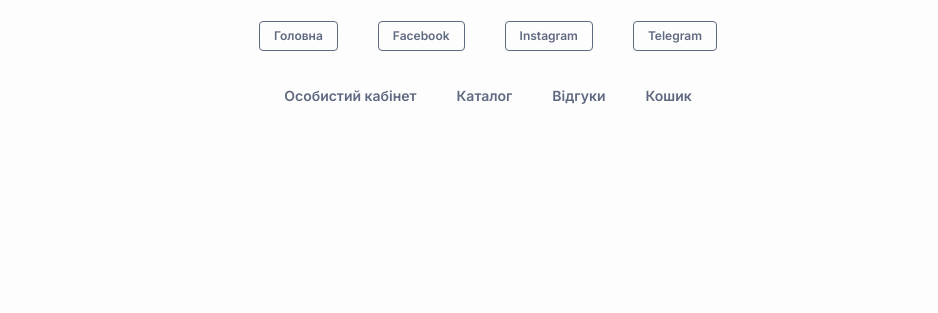
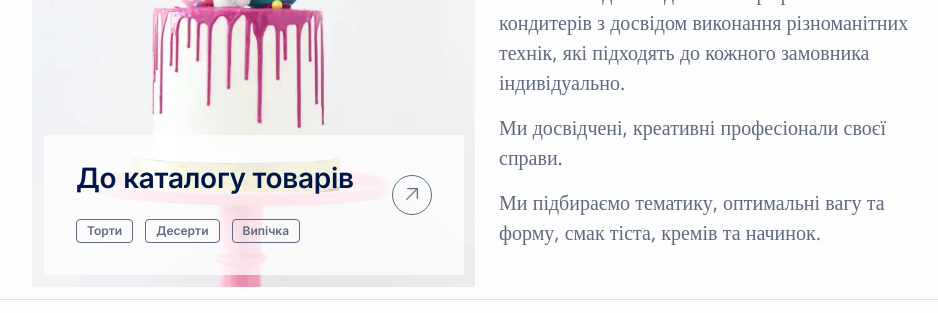
Before and after one commit to Elborn666/team-project-cake, a website built with Parcel: page src/index.html in a window 1280 px wide. Shown: the part 1420-1733 px from the top of the page, without its empty margins (152-1090 px from the left). Before the commit the page ends 1577 px from the top, so only its background shows below. Built offline with nearby package versions, Linux system fonts and the light colour scheme.

Commit message:
зробив секцію команда

```diff
--- a/src/partials/main/main_team.html
+++ b/src/partials/main/main_team.html
@@ -1,50 +1,43 @@
-<!-- <section class="team container">
-  <picture>
-    <source
-      media="(min-width: 320px) "
-      srcset="
-        ./images/hero-images/mobile/410x300.jpg
-      "
-      type="image/jpeg"
-    />
-    <source
-      media="(min-width: 480px) and (max-width: 991px)"
-      srcset="
-        ./images/hero-images/tablet/444x440.jpg 1x,
-        ./images/hero-images/tablet/888x880.jpg 2x
-      "
-      type="image/jpeg"
-      sizes="width: 444px"
-    />
-    <source
-      media="(min-width: 992px)"
-      srcset="
-        ./images/hero-images/desctop/626x600.jpg   1x,
-        ./images/hero-images/desctop/1252x1200.jpg 2x,
-        ./images/hero-images/desctop/1878x1800.jpg 3x
-      "
-      type="image/jpeg"
-      sizes="width: 626px"
-    />
-    <img
-      class="position-image-cake"
-      src="./images/hero-images/mobile/310x312.jpg"
-      alt="cake1"
-    />
-  </picture>
-  <div class="position-arrow">
-    <h4 class="title-catalogy">До каталогу товарів</h4>
-    <div class="cataloge__wrapper-icon">
-      <a href="#">
-        <svg class="cataloge__card-icon">
-          <use href="/src/images/icon/sprite.svg#icon-arrow-up-right"></use>
-        </svg>
-      </a>
+<section class="team">
+  <div class="team__container container">
+    <div class="team__body">
+      <div class="team__img-wrapper">
+        <div class="team__item-card">
+          <div class="team__wrapper-img">
+              <a href="#" class="team__link-img">
+                  <img src="/src/images/card/girl_cake.webp" alt="cake" class="team__card-img">
+              </a>
+          </div>
+          <div class="team__card-thumb">
+              <div class="team__wrapper-name">
+                  <a href="#" class="team__name-link">
+                      <h2 class="team__name">До каталогу товарів</h2>
+                  </a>
+                  <div class="team__wrapper-icon">
+                      <a href="#" class="team__link">
+                          <svg class='team__card-icon'>
+                              <use href='/src/images/icon/sprite.svg#icon-arrow-up-right'></use>
+                          </svg>
+                      </a>
+                  </div>
+              </div>
+              <ul class="team__list-tag">
+                  <li class="team__item-tag button-frame"><a href="#" class="team__tag-link">Торти</a></li>
+                  <li class="team__item-tag button-frame"><a href="#" class="team__tag-link">Десерти</a></li>
+                  <li class="team__item-tag button-frame"><a href="#" class="team__tag-link">Випічка</a></li>
+              </ul>
+          </div>
+      </div>
+      </div>
+      <div class="team__content">
+        <h2 class="team__title title">Команда</h2>
+        <ul class="team__list">
+          <li class="team__item">Наша команда складається з професійних кондитерів з досвідом виконання різноманітних
+            технік, які підходять до кожного замовника індивідуально.</li>
+          <li class="team__item">Ми досвідчені, креативні професіонали своєї справи.</li>
+          <li class="team__item">Ми підбираємо тематику, оптимальні вагу та форму, смак тіста, кремів та начинок.</li>
+        </ul>
+      </div>
     </div>
   </div>
-  <ul class="list-catalogy">
-    <li class="link-catalogy"><a class="links-caralog" href="#">Торти</a></li>
-    <li class="link-catalogy"><a class="links-caralog" href="#">Десерти</a></li>
-    <li class="link-catalogy"><a class="links-caralog" href="#">Випічка</a></li>
-  </ul>
-</section> -->
+</section>
--- a/src/sass/components/main/_main_team.scss
+++ b/src/sass/components/main/_main_team.scss
@@ -1,45 +1,198 @@
-.team {
-  padding-bottom: 17px;
+.team__container {
+  padding-bottom: 40px;
 }
-.position-image-cake {
+.team__img-wrapper {
+  margin-bottom: 40px;
+}
+.team__item-card {
+  width: 100%;
+}
+.team__card-img {
+ width: 100%;
+}
+.team__card-thumb {
+  position: relative;
+  z-index: 20;
+  margin-top: 8px;
+  padding: 8px;
+  background: rgba(255, 255, 255, 0.75);
+}
+.team__wrapper-name {
   display: flex;
-  margin-left: auto;
-  margin-right: auto;
+  justify-content: space-between;
+  margin-bottom: 4px;
 }
-.title-catalogy {
-  color: #001648;
+.team__name {
+  color: var(--second-color);
   font-family: 'Inter';
+  font-size: 20px;
   font-weight: 600;
-  font-size: 12px;
-  line-height: 15px;
-  letter-spacing: -0.28px;
-  margin-left: 10px;
-  margin-bottom: 10px;
+  line-height: 22px; /* 110% */
+  letter-spacing: -0.275px;
 }
-.list-catalogy {
+.team__wrapper-icon {
   display: flex;
-  margin-left: 10px;
-  column-gap: 8px;
+  align-items: center;
+  justify-content: center;
+  margin-top: 8px;
+  width: 32px;
+  height: 32px;
+  border: 1px solid var(--general-color);
+  border-radius: 40px;
 }
-.link-catalogy {
-  border: 1px solid var(--general-color);
-  cursor: pointer;
-  border-radius: 4px;
-  padding: 1.5px 6.5px;
+.team__card-icon {
+  width: 18px;
+  height: 18px;
 }
-.links-caralog {
-  font-family: 'Inter';
-  font-weight: 600;
-  font-size: 6.4px;
-  line-height: 10.38px;
+.team__list-tag {
   display: flex;
-  justify-content: center;
-  align-items: center;
+  gap: 4px;
+}
+.team__tag-link {
   color: var(--general-color);
 }
-.position-arrow {
+.team__title {
+  margin-bottom: 20px;
+}
+.team__list {
   display: flex;
-  align-items: center;
-  justify-content: space-between;
-  margin-top: 22.8px;
+  flex-direction: column;
+  row-gap: 15px;
 }
+.team__item {
+  line-height: 150%; /* 21px */
+}
+@media screen and (min-width: 479.98px) {
+  .team__container {
+    padding-bottom: 24px;
+  }
+  .team__title {
+    font-size: 32px;
+  }
+  .team__item-card {
+      max-width: 100%;
+  }
+  .team__name {
+    font-size: 24px;
+  }
+  .team__item-tag {
+      font-size: 12px;
+  }
+}
+@media screen and (min-width: 767.98px) {
+  .team__body {
+    display: flex;
+    column-gap: 20px;
+  }
+  .team__img-wrapper {
+    max-width: 50%;
+    margin-bottom: 0px;
+  }
+  .team__content {
+    align-self: center;
+    max-width: 50%;
+  }
+  .team__title {
+    font-size: 48px;
+  }
+  .team__item {
+    font-size: 20px;
+  }
+}
+@media screen and (min-width: 991.98px) {
+  .team__body {
+    column-gap: 24px;
+  }
+  .team__item-card {
+      width: 443px;
+  }
+  .team__wrapper-img {
+      overflow: hidden;
+      width: 443px;
+  }
+  .team__card-img {
+      width: 443px;
+      transition: transform 700ms cubic-bezier(0.4, 0, 0.2, 1);
+      &:hover {
+          transform: scale(1.1);
+      }
+  }
+  .team__card-thumb {
+      width: 420px;
+      margin-left: 12px;
+      margin-right: 12px;
+      margin-top: -152px;
+      padding: 32px;
+  }
+  .team__name {
+      font-size: 28px;
+      transition: color 350ms cubic-bezier(0.4, 0, 0.2, 1);
+      &:hover {
+          color: var(--button-color);
+      }
+  }
+  .team__wrapper-icon {
+      width: 40px;
+      height: 40px;
+      cursor: pointer;
+  }
+  .team__card-icon {
+      width: 28px;
+      height: 28px;
+  }
+  .team__list-tag {
+      gap: 12px;
+  }
+  .team__item-tag {
+      cursor: pointer;
+      transition: color 350ms cubic-bezier(0.4, 0, 0.2, 1);
+      &:hover {
+          color: var(--button-color);
+          border: 1px solid var(--button-color);
+      }
+      &:hover .team__tag-link {
+          color: var(--button-color);
+      }
+  }
+  .team__title {
+    font-size: 48px;
+    margin-bottom: 40px;
+  }
+}
+@media screen and (min-width: 1439.98px) {
+  .team__item-card {
+      min-width: 628px;
+  }
+  .team__wrapper-img {
+      width: 628px;
+  }
+  .team__card-img {
+      width: 628px;
+  }
+  .team__card-thumb {
+      width: 596px;
+      margin-top: -206px;
+      margin-left: 16px;
+      margin-right: 16px;
+      padding: 48px;
+  }
+  .team__name {
+      font-size: 28px;
+      line-height: 34px; /* 121.429% */
+      letter-spacing: -0.6px;
+  }
+  .team__wrapper-icon {
+      width: 58px;
+      height: 58px;
+  }
+  .team__card-icon {
+      width: 40px;
+      height: 40px;
+  }
+  .team__content {
+    align-self: flex-end;
+  }
+  .team__title {
+    font-size: 60px;
+  }
+}
```
